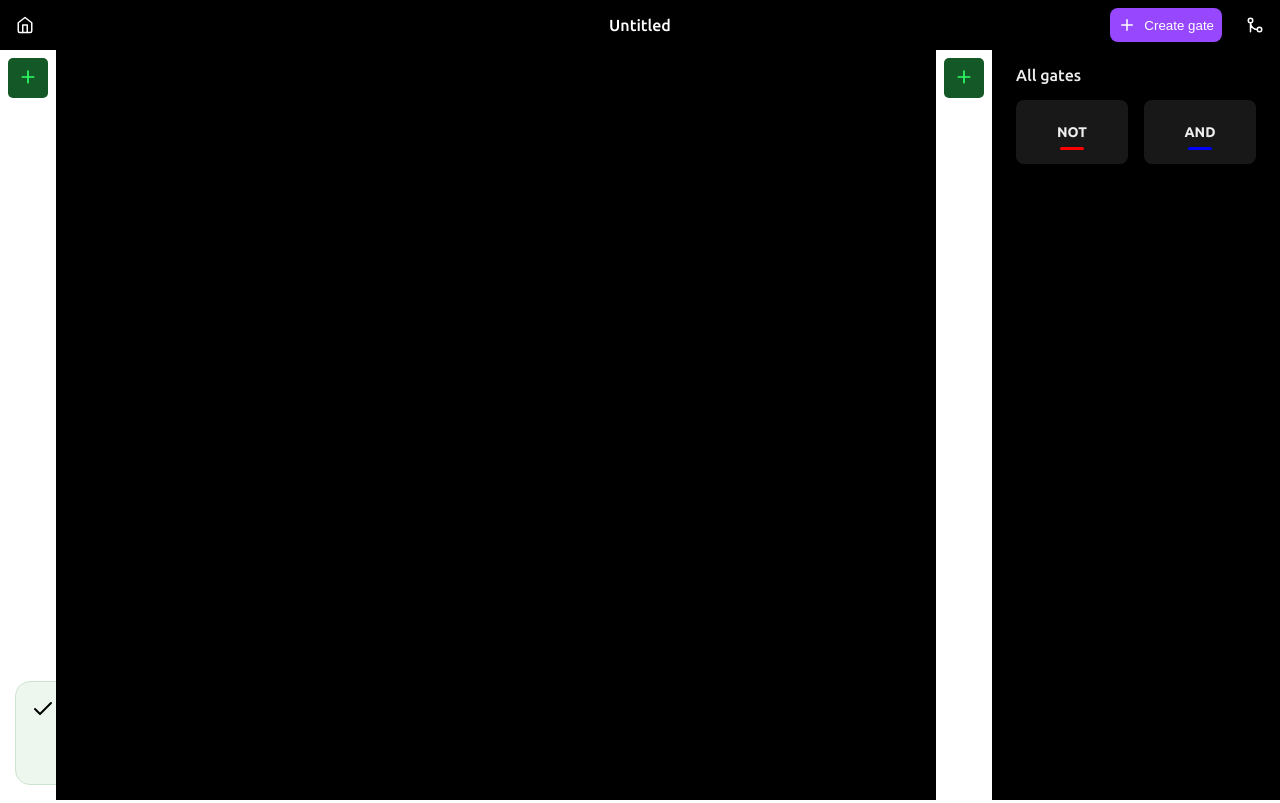
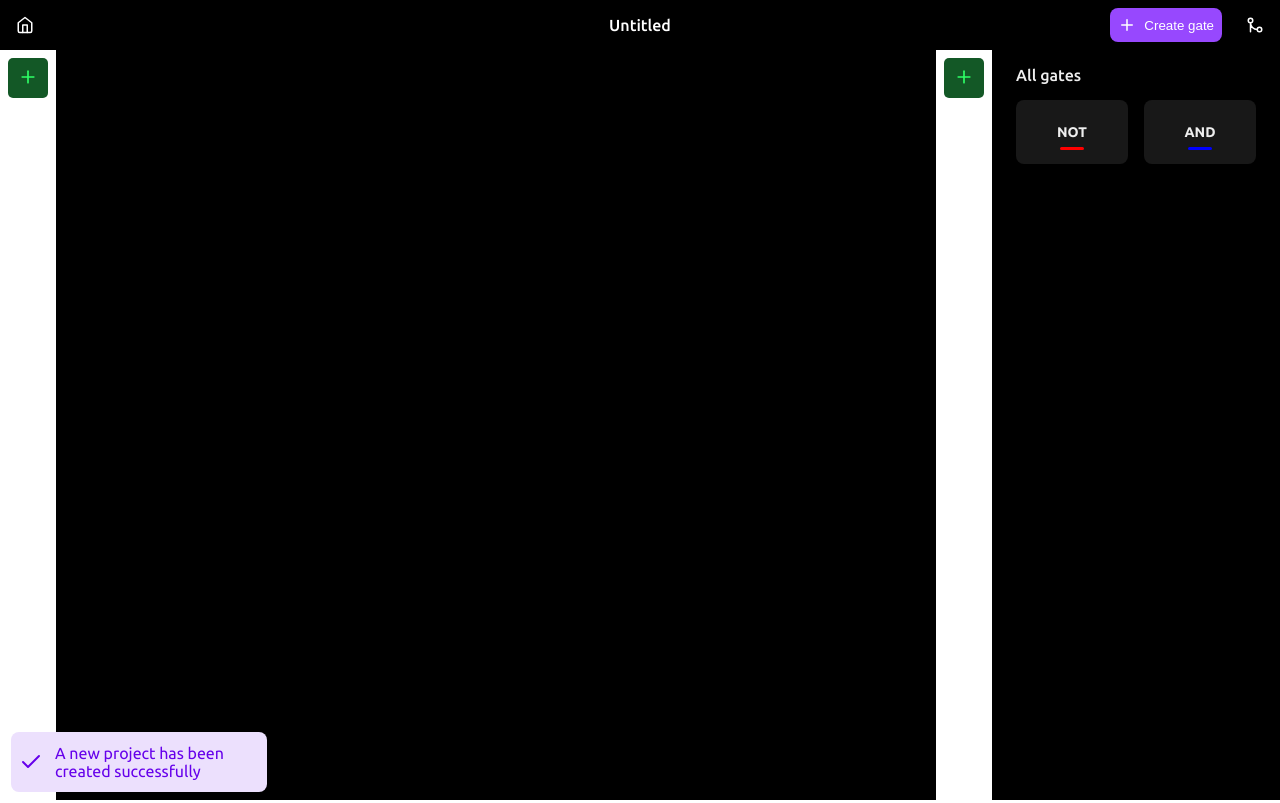
Before and after one commit to team-nullptr/logic-gates-simulator, a React (Vite) app: page / in a window 1280 px wide. Both pictures are taken after a click on the button "New project". Built offline with nearby package versions, Linux system fonts and the light colour scheme.

Commit message:
Fix MessageBusCard and MessageBusRenderer styles

```diff
--- a/src/features/message-bus/MessageBusCard.module.scss
+++ b/src/features/message-bus/MessageBusCard.module.scss
@@ -1,9 +1,27 @@
 .card {
   display: flex;
-  width: 200px;
-  border-radius: 15px;
-  background: #edf7ee;
-  border: 1px solid #cde5cd;
-  padding: 15px;
-  gap: 20px;
+  width: 256px;
+  padding: 12px 8px;
+  align-items: center;
+  gap: 12px;
+  border-radius: 8px;
+  min-height: 48px;
+
+  &.success {
+    background: #ece0fd;
+    color: rgb(102 1 235);
+  }
+
+  &.error {
+    background: #fde9e9;
+    color: rgb(238 73 73);
+  }
 }
+
+.icon svg {
+  display: block;
+}
+
+.text {
+  word-break: break-word;
+}
--- a/src/features/message-bus/MessageBusCard.tsx
+++ b/src/features/message-bus/MessageBusCard.tsx
@@ -1,36 +1,18 @@
 import styles from './MessageBusCard.module.scss';
-import { Message, MessageType } from './MessageBus';
-import { Check, AlertCircle } from 'react-feather';
+import { Message } from './MessageBus';
+import { Check, X } from 'react-feather';
 
 interface MessageBusCardProps {
   message: Message;
 }
 
-const getBoxStyle = (type: MessageType) => {
-  switch (type) {
-    case 'success':
-      return styles.card;
-    case 'error':
-      return styles.cardError;
-  }
-};
+export const MessageBusCard = ({ message: { type, body } }: MessageBusCardProps) => {
+  const classes = [styles.card, styles[type]];
 
-const getBoxIcon = (type: MessageType) => {
-  switch (type) {
-    case 'success':
-      return <Check />;
-    case 'error':
-      return <AlertCircle />;
-  }
-};
-
-export const MessageBusCard = ({ message: { type, body } }: MessageBusCardProps) => {
   return (
-    <div className={getBoxStyle(type)}>
-      <div>{getBoxIcon(type)}</div>
-      <div>
-        <p>{body}</p>
-      </div>
+    <div className={classes.join(' ')}>
+      <div className={styles.icon}>{type === 'success' ? <Check /> : <X />}</div>
+      <p className={styles.text}>{body}</p>
     </div>
   );
 };
--- a/src/features/message-bus/MessageBusRenderer.module.scss
+++ b/src/features/message-bus/MessageBusRenderer.module.scss
@@ -1,9 +1,10 @@
 .wrapper {
-   position: absolute;
-   padding: 15px;
+   position: fixed;
+   bottom: 8px;
+   left: 11px;
    display: flex;
    flex-direction: column-reverse;
-   width: 100vw;
-   height: 100vh;
+   gap: 4px;
    pointer-events: none;
+   z-index: 1;
 }
```
